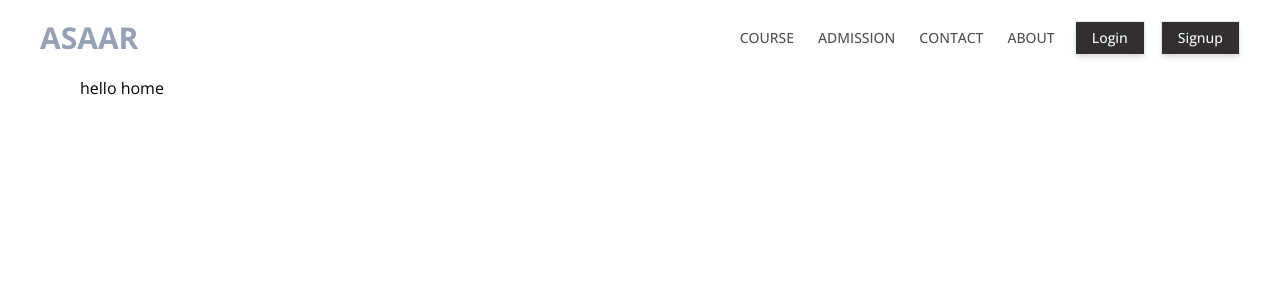
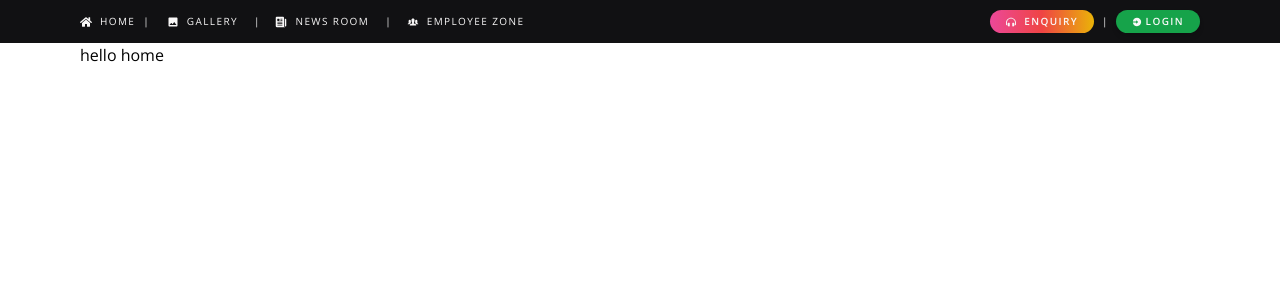
Before and after one commit to okay-himanshu/asaar-institute, a React (Vite) app in the folder client/: page / in a window 1280 px wide. Shown: the top 300 px of the page. Built offline with nearby package versions, Linux system fonts and the light colour scheme.

Commit message:
top header completed

```diff
--- a/client/src/components/Button.jsx
+++ b/client/src/components/Button.jsx
@@ -1,10 +1,11 @@
 export default function Button({ title, icon, handleClick, className }) {
   return (
     <button
-      className={`${className} py-1.5 px-4 text-sm  flex items-center gap-2  shadow-md bg-color_black text-color_white hover:bg-color_white hover:text-color_black border hover:border-color_black duration-150`}
+      className={`${className}  flex items-center gap-1  shadow-md bg-color_black text-color_white hover:bg-color_white hover:text-color_black border hover:border-color_black duration-150`}
       onClick={handleClick}
     >
-      {icon} {title}
+      {icon}
+      {title}
     </button>
   );
 }
--- /dev/null
+++ b/client/src/components/Header.jsx
@@ -0,0 +1,90 @@
+import { FaHome } from "react-icons/fa";
+import { MdOutlineLaptopMac } from "react-icons/md";
+import {
+  IoIosArrowUp,
+  IoIosArrowDown,
+  IoIosPeople,
+  IoMdImage,
+} from "react-icons/io";
+import { RiLoginCircleFill } from "react-icons/ri";
+import { IoNewspaper } from "react-icons/io5";
+import { FaHeadphonesAlt } from "react-icons/fa";
+
+import Button from "./Button";
+import Wrapper from "./Wrapper";
+import { NavLink } from "react-router-dom";
+import { useState } from "react";
+
+export default function Header() {
+  const [toggle, setToggle] = useState(false);
+  const handleToggle = () => setToggle(!toggle);
+
+  return (
+    <>
+      <Wrapper className="bg-color_black text-color_white flex items-start w-850:items-center uppercase justify-between  text-[10px] py-2.5">
+        <section className="flex flex-col w-850:flex-row items-start w-850:items-center gap-3 w-850:gap-2.5 py-2 w-850:p-0 ">
+          <div className="flex items-center gap-2">
+            <NavLink className="flex items-center gap-2 hover:text-color_yellow duration-150">
+              <FaHome size={12} />
+              <h1 className="letter-spacing">Home </h1>
+            </NavLink>
+            <div>|</div>
+            <div className="flex items-center gap-2">
+              <Button
+                icon={<MdOutlineLaptopMac size={12} />}
+                title={"Apply"}
+                className="w-850:hidden letter-spacing bg-red-500 rounded-full px-2 w-320:px-4 py-1 text-[10px] border-none uppercase "
+              />
+              <Button
+                title={"Login"}
+                icon={<RiLoginCircleFill />}
+                className="w-850:hidden letter-spacing bg-green-600 rounded-full  px-2 w-320:px-4 py-1 text-[10px] border-none uppercase "
+              />
+            </div>
+          </div>
+
+          <div
+            className={`${
+              toggle ? "hidden w-850:flex" : "flex"
+            } flex-col gap-2 items-start w-850:flex-row w-850:items-center w-850:gap-4 `}
+          >
+            <NavLink className="pt-2 w-850:pt-0 flex items-center gap-2 hover:text-color_yellow duration-150">
+              <IoMdImage size={12} />
+              <h1 className="letter-spacing"> gallery</h1>
+            </NavLink>
+            <div className="hidden w-850:block">|</div>
+            <NavLink className="flex items-center gap-2 hover:text-color_yellow duration-150">
+              <IoNewspaper size={12} />
+              <h1 className="letter-spacing">news room</h1>
+            </NavLink>
+            <div className="hidden w-850:block  ">|</div>
+            <NavLink className="flex items-center gap-2 hover:text-color_yellow duration-150">
+              <IoIosPeople size={12} />
+              <h1 className="letter-spacing">employee zone</h1>
+            </NavLink>
+          </div>
+        </section>
+        <section className="hidden w-850:flex">
+          <div className="flex items-center gap-2">
+            <NavLink className="letter-spacing flex items-center gap-2 bg-gradient-to-r from-pink-500 via-red-500 to-yellow-500 px-4 py-1 rounded-full font-semibold">
+              <FaHeadphonesAlt /> ENQUIRY
+            </NavLink>
+            <div className="hidden w-850:block">|</div>
+            <Button
+              title={"Login"}
+              icon={<RiLoginCircleFill />}
+              className="letter-spacing font-semibold bg-green-600 rounded-full  px-4 py-1  border-none uppercase "
+            />
+          </div>
+        </section>
+
+        <section
+          className="w-850:hidden pt-3  text-base"
+          onClick={handleToggle}
+        >
+          {toggle ? <IoIosArrowDown /> : <IoIosArrowUp />}
+        </section>
+      </Wrapper>
+    </>
+  );
+}
--- a/client/src/components/Wrapper.jsx
+++ b/client/src/components/Wrapper.jsx
@@ -1,3 +1,3 @@
-export default function Wrapper({ children }) {
-  return <main className="mx-20">{children}</main>;
+export default function Wrapper({ children, className }) {
+  return <main className={`px-4 sm:px-20  ${className}`}>{children}</main>;
 }
--- a/client/src/components/index.js
+++ b/client/src/components/index.js
@@ -1,5 +1,6 @@
 import Wrapper from "./Wrapper";
 import Navbar from "./Navbar";
 import Button from "./Button";
+import Header from "./Header";
 
-export { Navbar, Button, Wrapper };
+export { Navbar, Button, Wrapper, Header };
--- a/client/src/index.css
+++ b/client/src/index.css
@@ -7,3 +7,25 @@
 body {
   font-family: "Open Sans", sans-serif;
 }
+
+.letter-spacing {
+  letter-spacing: 1.4px;
+}
+
+.transition-height {
+  max-height: 500px; /* Set a value that accommodates the content's maximum height */
+  overflow: hidden;
+  transition: max-height 0.3s ease-in-out; /* Adjust the duration and easing as needed */
+}
+
+/* ... (any other styles you may have) ... */
+
+/* Media query for small screens */
+@media (max-width: 767px) {
+  /* Apply transition effect only for small screens */
+  .transition-height-small {
+    max-height: 0;
+    overflow: hidden;
+    transition: max-height 0.3s ease-in-out; /* Adjust the duration and easing as needed */
+  }
+}
--- a/client/src/routers/Router.jsx
+++ b/client/src/routers/Router.jsx
@@ -1,12 +1,13 @@
 import { BrowserRouter, Routes, Route } from "react-router-dom";
 import { Home } from "../pages";
-import { Navbar } from "../components";
+import { Header, Navbar } from "../components";
 
 export default function Router() {
   return (
     <>
       <BrowserRouter>
-        <Navbar />
+        <Header />
+        {/* <Navbar /> */}
         <Routes>
           <Route path="/" element={<Home />} />
         </Routes>
--- a/client/tailwind.config.js
+++ b/client/tailwind.config.js
@@ -2,17 +2,30 @@
 export default {
   content: ["./index.html", "./src/**/*.{js,ts,jsx,tsx}"],
   theme: {
+    screens: {
+      "w-270": "270px",
+      "w-300": "300px",
+      "w-320": "320px",
+      "w-440": "440px",
+      sm: "640px",
+      md: "768px",
+      "w-850": "850px",
+      lg: "1024px",
+      xl: "1280px",
+      "2xl": "1536px",
+    },
     extend: {
       colors: {
         color_gray: "#515151",
         color_light_gray: "#b5b2b1",
         color_white: "#f9f8f8",
-        color_black: "#322e32",
+        color_black: "#111113",
         color_light_black: "",
         color_yellow: "#ffd700",
         color_sky_blue: "#94a1b7",
       },
     },
   },
+
   plugins: [],
 };
```
